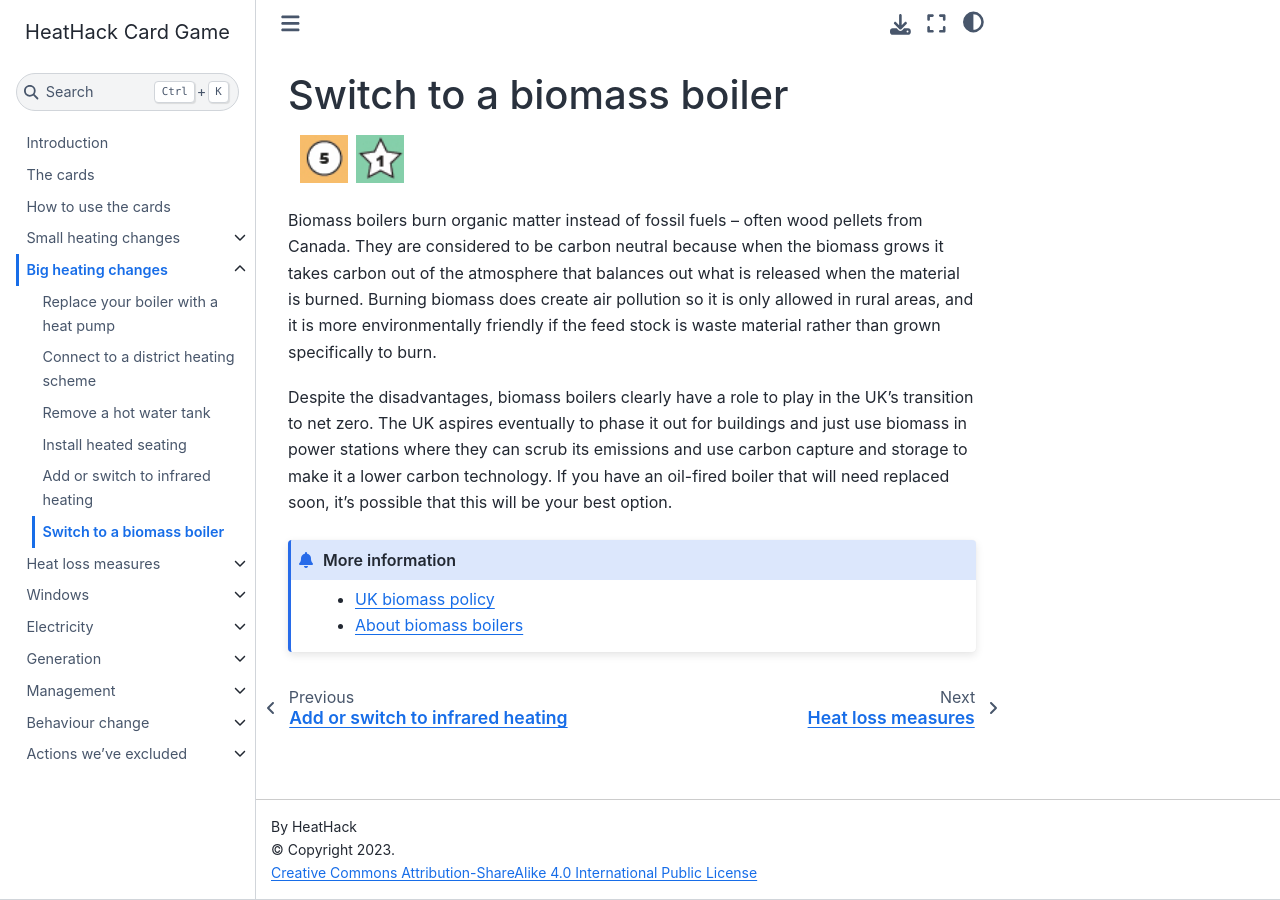
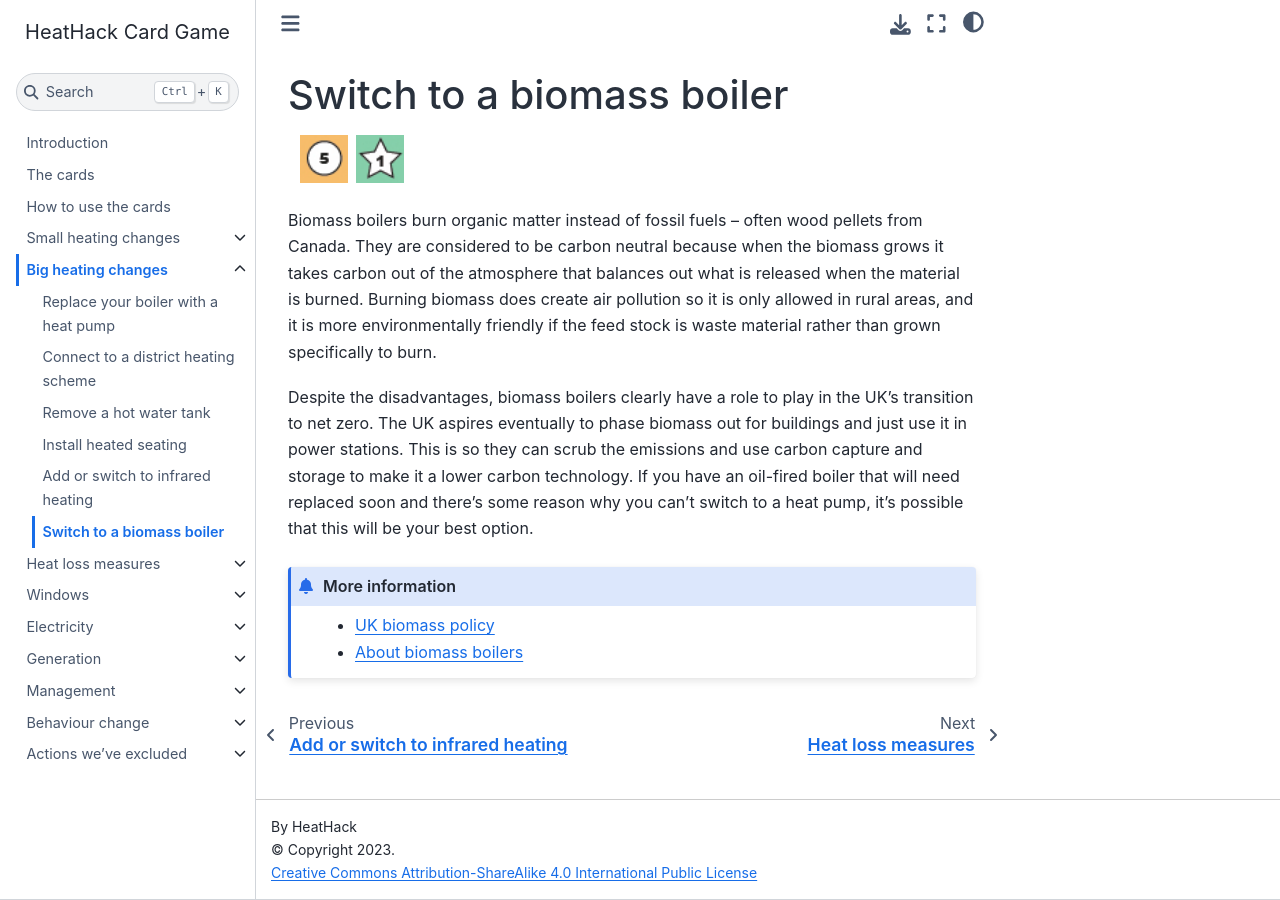
Before and after one commit to JeanCarletta/HeatHack-Card-Game, a Jupyter Book: the page built from big-heating-changes/18-switch-to-a-biomass-boiler.md, in a window 1280 px wide. Built offline with Jupyter Book 1.0.4 settings and Sphinx 7.4.7 and the Sphinx Book theme 1.1.4, drawn with Linux system fonts in a browser that asks for light colours.

Commit message:
better wording for biomass

````diff
--- a/big-heating-changes/18-switch-to-a-biomass-boiler.md
+++ b/big-heating-changes/18-switch-to-a-biomass-boiler.md
@@ -24,7 +24,7 @@
 
 Biomass boilers burn organic matter instead of fossil fuels – often wood pellets from Canada.  They are considered to be carbon neutral because when the biomass grows it takes carbon out of the atmosphere that balances out what is released when the material is burned.  Burning biomass does create air pollution so it is only allowed in rural areas, and it is more environmentally friendly if the feed stock is waste material rather than grown specifically to burn.
 
-Despite the disadvantages, biomass boilers clearly have a role to play in the UK’s transition to net zero.  The UK aspires eventually to phase it out for buildings and just use biomass in power stations where they can scrub its emissions and use carbon capture and storage to make it a lower carbon technology.  If you have an oil-fired boiler that will need replaced soon, it's possible that this will be your best option.
+Despite the disadvantages, biomass boilers clearly have a role to play in the UK’s transition to net zero.  The UK aspires eventually to phase biomass out for buildings and just use it in power stations.  This is so they can scrub the emissions and use carbon capture and storage to make it a lower carbon technology.  If you have an oil-fired boiler that will need replaced soon and there's some reason why you can't switch to a heat pump, it's possible that this will be your best option.
 
 
 ```{admonition} More information
````
